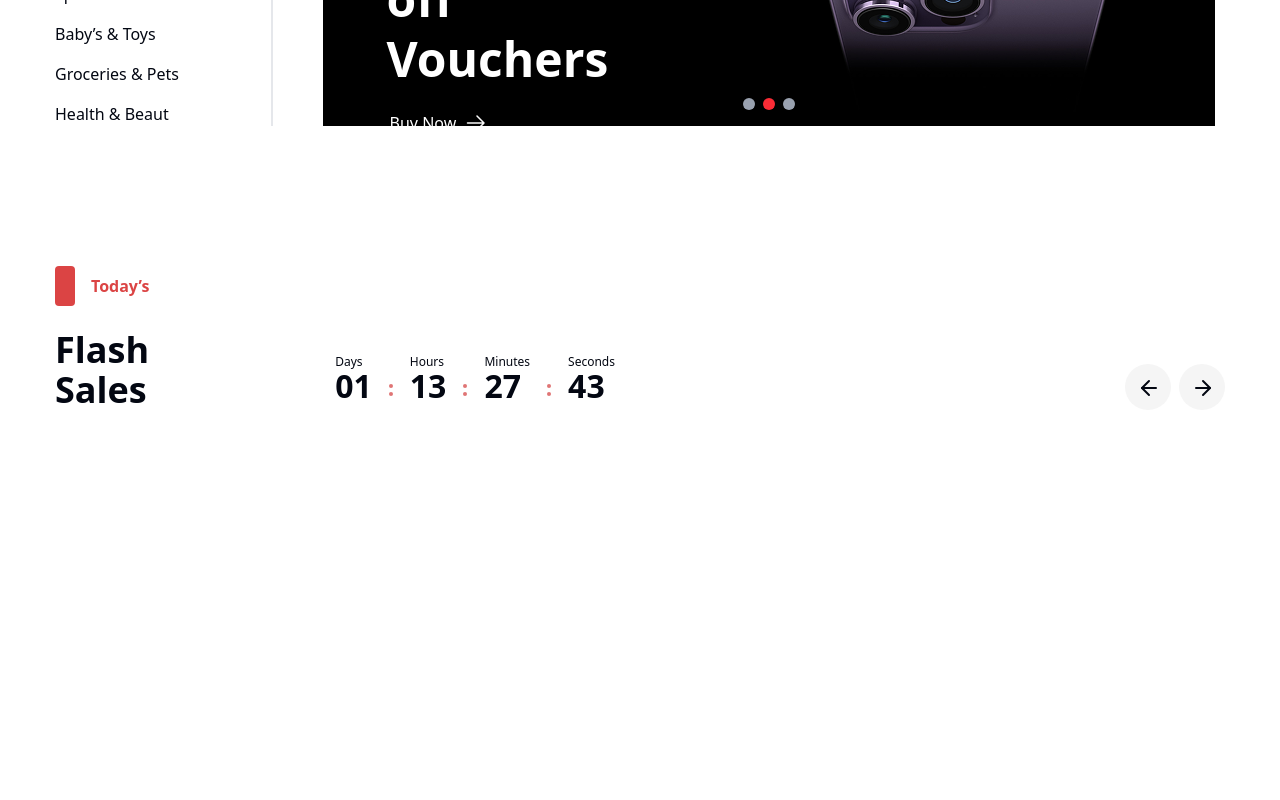
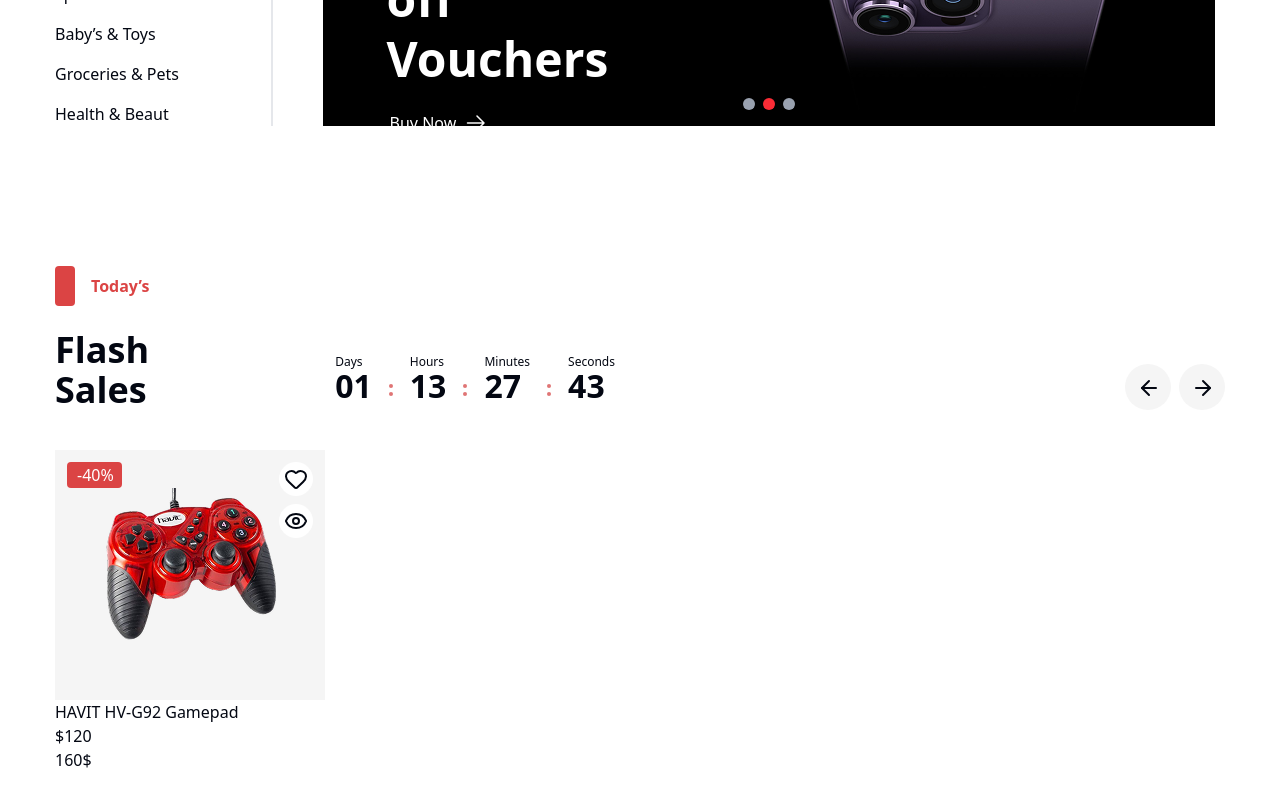
Before and after one commit to Madaminbek876/Normativ_React, a React (Vite) app: page / in a window 1280 px wide. Shown: the part 402-1202 px from the top of the page. Before the commit the page ends 852 px from the top, so only its background shows below. Built offline with nearby package versions, Linux system fonts and the light colour scheme.

Commit message:
Card sal chala bob qoldi

```diff
--- /dev/null
+++ b/src/components/card.jsx
@@ -0,0 +1,37 @@
+import { Eye, Heart } from "lucide-react";
+import React from "react";
+import Jostik_red from "@/assets/images/qizil-jostik.png";
+
+const Card = ({ sale, img, title, price }) => {
+  return (
+    <div>
+      <div className="w-[270px] h-[350px]">
+        <div className="w-[270px] h-[250px] bg-[#F5F5F5] relative">
+          <div className="flex justify-between relative">
+            <div className="w-[55px] h-[26px] bg-[#DB4444] text-white px-[10px] pt-[1px] rounded-[4px] mt-[12px] ml-[12px]">
+              <p>-40%</p>
+            </div>
+            <div className="mr-[12px] mt-[12px]">
+              <div className="w-[34px] h-[34px] rounded-full bg-white px-[5px] py-[5px] mb-[8px]">
+                <Heart />
+              </div>
+              <div className="w-[34px] h-[34px] rounded-full bg-white px-[5px] py-[5px]">
+                <Eye />
+              </div>
+            </div>
+          </div>
+          <img className=" absolute mt-[-50px] ml-[50px]" src={Jostik_red} />
+        </div>
+        <div>
+          <h2>HAVIT HV-G92 Gamepad</h2>
+          <div>
+            <p>$120</p>
+            <p>160$</p>
+          </div>
+        </div>
+      </div>
+    </div>
+  );
+};
+
+export default Card;
--- a/src/home/home.jsx
+++ b/src/home/home.jsx
@@ -5,6 +5,7 @@ import { useState, useEffect } from "react";
 import Iphone from "@/assets/images/iphone.png";
 import Apple from "@/assets/svg/apple.svg";
 import ArrowRighticon from "@/assets/svg/arrow-right.svg";
+import Card from "@/components/card";
 
 const Home = () => {
   const slides = [
@@ -70,7 +71,7 @@ const Home = () => {
       setTimeLeft(calculateTimeLeft());
     }, 1000);
 
-    return () => clearInterval(timer);
+    return () => clearInterval(timer + "Aksiya tugadi");
   }, []);
 
   return (
@@ -199,6 +200,7 @@ const Home = () => {
             </div>
           </div>
         </div>
+        <Card />
       </section>
     </div>
   );
```
Also changed, not shown: src/assets/images/qizil-jostik.png (added).
